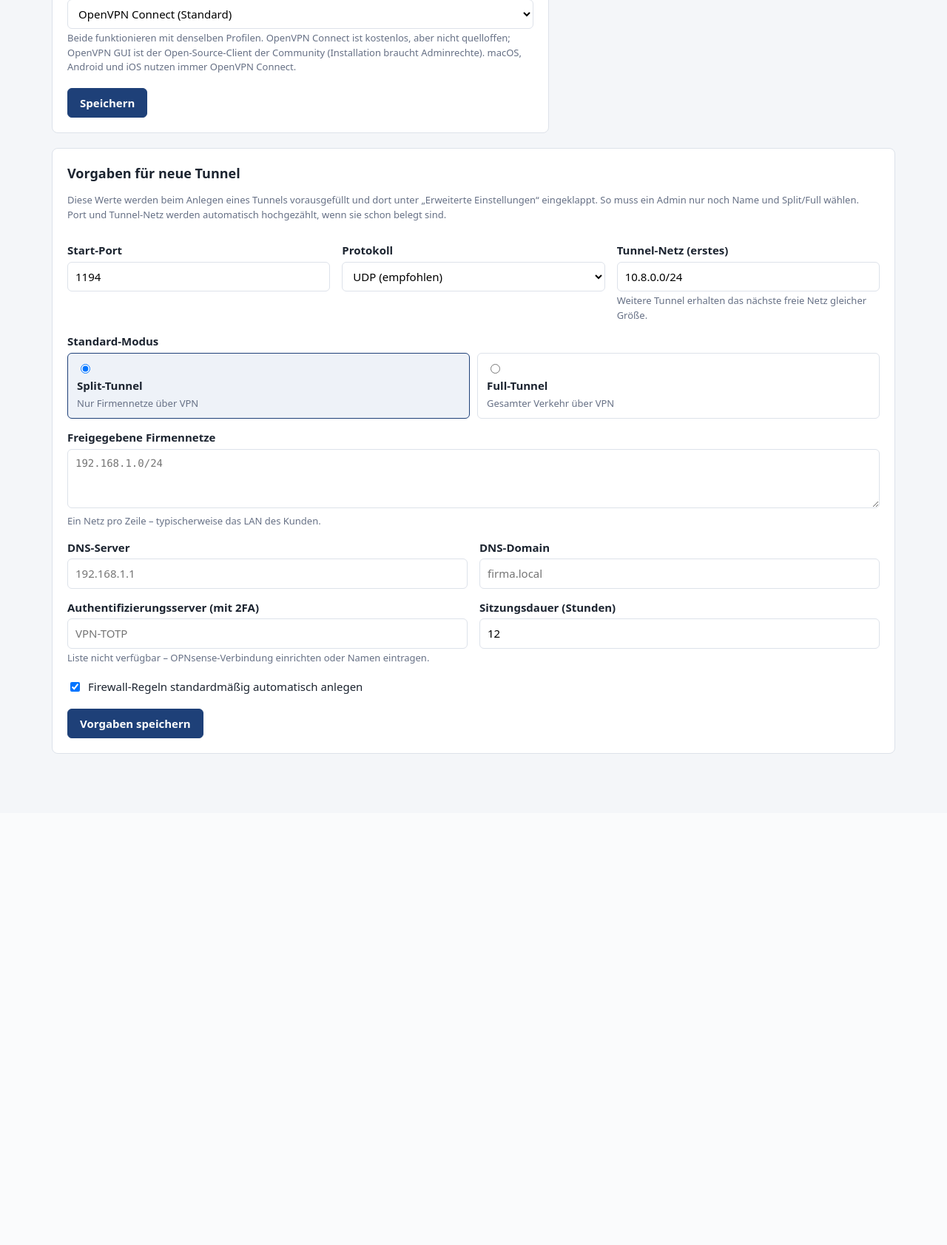
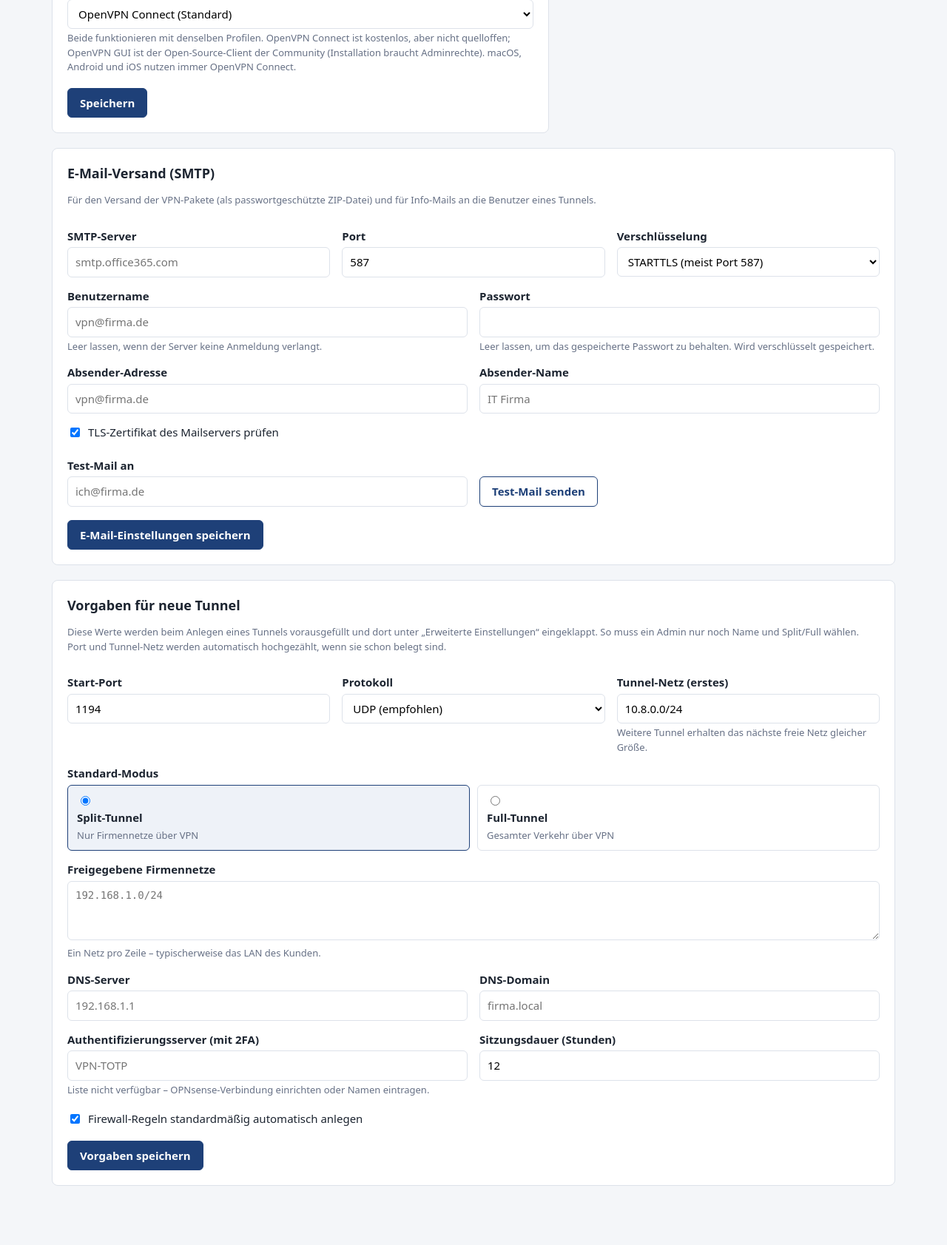
Before and after one commit to DukyNuky/vpnmanager, a FastAPI app: page /settings in a window 1280 px wide. Shown: the part 976-2659 px from the top of the page at 74% size. Before the commit the page ends 1995 px from the top, so only its background shows below. Run offline with FastAPI, Linux system fonts and the light colour scheme; the visitor is signed in with stand-in values (Sample User, id 1); tables that the repository leaves empty hold one stand-in row (values such as "Sample post").

Commit message:
SMTP-Mailer: Einstellungen mit Test-Mail, VPN-Paket als AES-verschlüsselte ZIP per Mail, Info-Mails an Tunnel-Benutzer
Co-Authored-By: Claude Opus 5 <noreply@anthropic.com>

```diff
--- a/app/main.py
+++ b/app/main.py
@@ -13,11 +13,13 @@ from fastapi import Depends, FastAPI, Request
 from fastapi.responses import HTMLResponse, RedirectResponse, Response
 from fastapi.staticfiles import StaticFiles
 from fastapi.templating import Jinja2Templates
+from markupsafe import escape
 from sqlalchemy import select
 from sqlalchemy.orm import Session
+from starlette.concurrency import run_in_threadpool
 from starlette.middleware.sessions import SessionMiddleware
 
-from . import package, services
+from . import mailer, package, services
 from .config import settings
 from .db import Admin, AuditLog, Tunnel, VpnUser, admin_count, audit, get_db, get_setting, init_db, set_setting, utcnow
 from .opnsense import OPNsense, OPNsenseError
@@ -81,6 +83,7 @@ templates.env.filters["dt"] = fmt_dt
 templates.env.filters["bytes"] = fmt_bytes
 templates.env.globals["platforms"] = package.PLATFORM_LABELS
 templates.env.globals["windows_clients"] = package.WINDOWS_CLIENTS
+templates.env.globals["smtp_security_options"] = mailer.SECURITY_OPTIONS
 
 
 def csrf_token(request: Request) -> str:
@@ -392,7 +395,85 @@ def _settings_ctx(db: Session) -> dict:
 async def settings_form(request: Request, db: Session = Depends(get_db), admin: Admin = Depends(require_full_admin)):
     auth_servers = (await _auth_servers(db, timeout=5))[0] if services.opn_configured(db) else []
     return render(request, "settings.html", s=_settings_ctx(db), tpl=services.tunnel_template(db),
-                  auth_servers=auth_servers)
+                  auth_servers=auth_servers, smtp=_smtp_ctx(db), me=admin)
+
+
+SMTP_FIELDS = ("smtp_host", "smtp_port", "smtp_security", "smtp_username", "smtp_sender", "smtp_sender_name")
+
+
+def _smtp_ctx(db: Session) -> dict:
+    ctx = {k: get_setting(db, k, "") for k in SMTP_FIELDS}
+    ctx["smtp_port"] = ctx["smtp_port"] or "587"
+    ctx["smtp_security"] = ctx["smtp_security"] or "starttls"
+    ctx["has_password"] = bool(get_setting(db, "smtp_password_enc"))
+    ctx["verify_tls"] = get_setting(db, "smtp_verify_tls", "1") == "1"
+    return ctx
+
+
+def _smtp_from_form(db: Session, form: dict) -> mailer.SmtpConfig:
+    try:
+        port = int(form.get("smtp_port") or 0)
+    except ValueError:
+        port = 0
+    if not form.get("smtp_host", "").strip():
+        raise ValidationError("Bitte den SMTP-Server angeben.")
+    if not 1 <= port <= 65535:
+        raise ValidationError("Ungültiger SMTP-Port.")
+    if form.get("smtp_security") not in mailer.SECURITY_OPTIONS:
+        raise ValidationError("Ungültige Verschlüsselungsart.")
+    if not services.EMAIL_RE.fullmatch(form.get("smtp_sender", "").strip()):
+        raise ValidationError("Bitte eine gültige Absender-Adresse angeben.")
+    password = form.get("smtp_password", "")
+    if not password and form.get("smtp_username", "").strip():
+        password = decrypt(get_setting(db, "smtp_password_enc")) or ""
+    return mailer.SmtpConfig(
+        host=form["smtp_host"].strip(), port=port, security=form["smtp_security"],
+        username=form.get("smtp_username", "").strip(), password=password,
+        sender=form["smtp_sender"].strip(), sender_name=form.get("smtp_sender_name", "").strip(),
+        verify_tls=bool(form.get("smtp_verify_tls")),
+    )
+
+
+@app.post("/settings/smtp")
+async def settings_smtp(request: Request, db: Session = Depends(get_db), admin: Admin = Depends(require_full_admin)):
+    form = await form_data(request)
+    try:
+        cfg = _smtp_from_form(db, form)
+    except ValidationError as exc:
+        flash(request, f"E-Mail-Einstellungen nicht gespeichert: {exc}", "error")
+        return redirect("/settings#email")
+    for key, value in (("smtp_host", cfg.host), ("smtp_port", str(cfg.port)), ("smtp_security", cfg.security),
+                       ("smtp_username", cfg.username), ("smtp_sender", cfg.sender),
+                       ("smtp_sender_name", cfg.sender_name), ("smtp_verify_tls", "1" if cfg.verify_tls else "0")):
+        set_setting(db, key, value)
+    if form.get("smtp_password"):
+        set_setting(db, "smtp_password_enc", encrypt(form["smtp_password"]))
+    if not cfg.username:
+        set_setting(db, "smtp_password_enc", None)
+    audit(db, admin.username, "settings.smtp", f"{cfg.host}:{cfg.port} ({cfg.security}), Absender {cfg.sender}")
+    db.commit()
+    flash(request, "E-Mail-Einstellungen gespeichert.")
+    return redirect("/settings#email")
+
+
+@app.post("/settings/smtp/test", response_class=HTMLResponse)
+async def settings_smtp_test(request: Request, db: Session = Depends(get_db),
+                             admin: Admin = Depends(require_full_admin)):
+    form = await form_data(request)
+    to = form.get("test_to", "").strip()
+    try:
+        cfg = _smtp_from_form(db, form)
+        if not services.EMAIL_RE.fullmatch(to):
+            raise ValidationError("Bitte eine Empfänger-Adresse für die Test-Mail angeben.")
+        await run_in_threadpool(
+            mailer.send_mail, cfg, to, f"Test-Mail vom {settings.app_title}",
+            f"Diese Test-Mail bestätigt, dass der E-Mail-Versand des {settings.app_title} funktioniert.\n\n"
+            f"Server: {cfg.host}:{cfg.port} ({cfg.security})\nAbsender: {cfg.sender}\n",
+        )
+    except (ValidationError, mailer.MailError) as exc:
+        return HTMLResponse(f'<div class="alert error">{escape(str(exc))}</div>')
+    return HTMLResponse(f'<div class="alert ok">Test-Mail an {escape(to)} wurde versendet. '
+                        f'Nicht vergessen: <strong>Speichern</strong>.</div>')
 
 
 @app.post("/settings/tunnel-defaults")
@@ -822,7 +903,7 @@ async def user_new_submit(tunnel_id: int, request: Request, db: Session = Depend
 @app.get("/users/{user_id}", response_class=HTMLResponse)
 def user_detail(user_id: int, request: Request, db: Session = Depends(get_db), admin: Admin = Depends(require_admin)):
     u = _get_user(db, user_id, admin)
-    ctx = {"u": u, "t": u.tunnel}
+    ctx = {"u": u, "t": u.tunnel, "mail_ok": mailer.mail_configured(db)}
     if u.has_pending:
         ctx["password"] = decrypt(u.pending_password_enc)
         seed = decrypt(u.pending_otp_enc)
@@ -856,6 +937,45 @@ def user_credentials_pdf(user_id: int, request: Request, db: Session = Depends(g
     db.commit()
     return Response(pdf, media_type="application/pdf",
                     headers={"Content-Disposition": f'attachment; filename="Zugangsdaten_{u.username}.pdf"'})
+
+
+@app.post("/users/{user_id}/mail", response_class=HTMLResponse)
+async def user_mail(user_id: int, request: Request, db: Session = Depends(get_db),
+                    admin: Admin = Depends(require_admin)):
+    form = await form_data(request)
+    u = _get_user(db, user_id, admin)
+    try:
+        password = await services.send_package_mail(db, admin.username, u, form.get("to", ""),
+                                                    with_credentials=bool(form.get("with_credentials")))
+    except (ValidationError, mailer.MailError, OPNsenseError) as exc:
+        db.rollback()
+        flash(request, str(exc), "error")
+        return redirect(f"/users/{u.id}")
+    return render(request, "mail_sent.html", u=u, t=u.tunnel, zip_password=password,
+                  to=form.get("to", "").strip(), with_credentials=bool(form.get("with_credentials")))
+
+
+@app.get("/tunnels/{tunnel_id}/mail", response_class=HTMLResponse)
+def tunnel_mail_form(tunnel_id: int, request: Request, db: Session = Depends(get_db),
+                     admin: Admin = Depends(require_admin)):
+    t = _get_tunnel(db, tunnel_id, admin)
+    return render(request, "tunnel_mail.html", t=t, f={}, mail_ok=mailer.mail_configured(db))
+
+
+@app.post("/tunnels/{tunnel_id}/mail", response_class=HTMLResponse)
+async def tunnel_mail_submit(tunnel_id: int, request: Request, db: Session = Depends(get_db),
+                             admin: Admin = Depends(require_admin)):
+    form = await form_data(request)
+    t = _get_tunnel(db, tunnel_id, admin)
+    try:
+        sent, failed = await services.send_info_mail(db, admin.username, t, form.get("subject", ""),
+                                                     form.get("body", ""), bool(form.get("include_disabled")))
+    except ValidationError as exc:
+        return render(request, "tunnel_mail.html", t=t, f=form, error=str(exc), mail_ok=True, status_code=400)
+    flash(request, f"Info-Mail an {len(sent)} Empfänger versendet.")
+    for e in failed:
+        flash(request, f"Nicht zugestellt: {e}", "error")
+    return redirect(f"/tunnels/{t.id}")
 
 
 USER_ACTIONS = {
--- a/app/templates/settings.html
+++ b/app/templates/settings.html
@@ -81,6 +81,64 @@
 </div>
 </div>
 </div>
+<form method="post" action="/settings/smtp" class="card" id="email">
+  <input type="hidden" name="csrf_token" value="{{ csrf }}">
+  <h2>E-Mail-Versand (SMTP)</h2>
+  <p class="small muted">Für den Versand der VPN-Pakete (als passwortgeschützte ZIP-Datei) und für Info-Mails an die Benutzer eines Tunnels.</p>
+  <div class="row">
+    <div>
+      <label for="smtp_host">SMTP-Server</label>
+      <input type="text" id="smtp_host" name="smtp_host" value="{{ smtp.smtp_host }}" placeholder="smtp.office365.com">
+    </div>
+    <div>
+      <label for="smtp_port">Port</label>
+      <input type="number" id="smtp_port" name="smtp_port" value="{{ smtp.smtp_port }}" min="1" max="65535">
+    </div>
+    <div>
+      <label for="smtp_security">Verschlüsselung</label>
+      <select id="smtp_security" name="smtp_security">
+        {% for key, label in smtp_security_options.items() %}<option value="{{ key }}" {{ 'selected' if smtp.smtp_security == key }}>{{ label }}</option>{% endfor %}
+      </select>
+    </div>
+  </div>
+  <div class="row">
+    <div>
+      <label for="smtp_username">Benutzername</label>
+      <input type="text" id="smtp_username" name="smtp_username" value="{{ smtp.smtp_username }}" autocomplete="off" placeholder="vpn@firma.de">
+      <div class="hint">Leer lassen, wenn der Server keine Anmeldung verlangt.</div>
+    </div>
+    <div>
+      <label for="smtp_password">Passwort</label>
+      <input type="password" id="smtp_password" name="smtp_password" autocomplete="new-password" placeholder="{{ '•••••••• (gespeichert)' if smtp.has_password else '' }}">
+      <div class="hint">Leer lassen, um das gespeicherte Passwort zu behalten. Wird verschlüsselt gespeichert.</div>
+    </div>
+  </div>
+  <div class="row">
+    <div>
+      <label for="smtp_sender">Absender-Adresse</label>
+      <input type="email" id="smtp_sender" name="smtp_sender" value="{{ smtp.smtp_sender }}" placeholder="vpn@firma.de">
+    </div>
+    <div>
+      <label for="smtp_sender_name">Absender-Name</label>
+      <input type="text" id="smtp_sender_name" name="smtp_sender_name" value="{{ smtp.smtp_sender_name }}" placeholder="IT {{ s.company or 'Firma' }}">
+    </div>
+  </div>
+  <label class="inline" style="margin-top:14px"><input type="checkbox" name="smtp_verify_tls" value="1" {{ 'checked' if smtp.verify_tls }}> TLS-Zertifikat des Mailservers prüfen</label>
+
+  <div class="row" style="margin-top:8px">
+    <div>
+      <label for="test_to">Test-Mail an</label>
+      <input type="email" id="test_to" name="test_to" value="" placeholder="ich@firma.de">
+    </div>
+    <div style="align-self:end">
+      <button type="button" class="secondary" hx-post="/settings/smtp/test" hx-include="#email" hx-target="#smtp-result">
+        Test-Mail senden <span class="htmx-indicator">…</span></button>
+    </div>
+  </div>
+  <div id="smtp-result" style="margin-top:12px"></div>
+  <div class="actions"><button type="submit">E-Mail-Einstellungen speichern</button></div>
+</form>
+
 <form method="post" action="/settings/tunnel-defaults" class="card" id="vorgaben">
   <input type="hidden" name="csrf_token" value="{{ csrf }}">
   <h2>Vorgaben für neue Tunnel</h2>
--- a/app/templates/tunnel.html
+++ b/app/templates/tunnel.html
@@ -7,6 +7,7 @@
   </div>
   <div class="actions" style="margin:0">
     <a class="btn" href="/tunnels/{{ t.id }}/users/new">+ Benutzer anlegen</a>
+    <a class="btn secondary" href="/tunnels/{{ t.id }}/mail">Info-Mail</a>
     {% if admin.full_access %}<a class="btn secondary" href="/tunnels/{{ t.id }}/edit">Einstellungen</a>{% endif %}
     <form method="post" action="/tunnels/{{ t.id }}/restart" class="inline" onsubmit="return confirm('Tunnel neu starten? Verbundene Benutzer werden kurz getrennt.')">
       <input type="hidden" name="csrf_token" value="{{ csrf }}"><button class="secondary">Neu starten</button>
--- a/requirements.txt
+++ b/requirements.txt
@@ -11,3 +11,4 @@ qrcode==8.2
 pillow==12.3.0
 fpdf2==2.8.8
 itsdangerous==2.2.0
+pyzipper==0.4.0
```
Also changed, not shown: app/mailer.py (added, +96 -0 lines), app/package.py (+14 -2 lines), app/services.py (+108 -0 lines), app/templates/mail_sent.html (added, +20 -0 lines), app/templates/tunnel_mail.html (added, +25 -0 lines), app/templates/user.html (+24 -0 lines), README.md.
